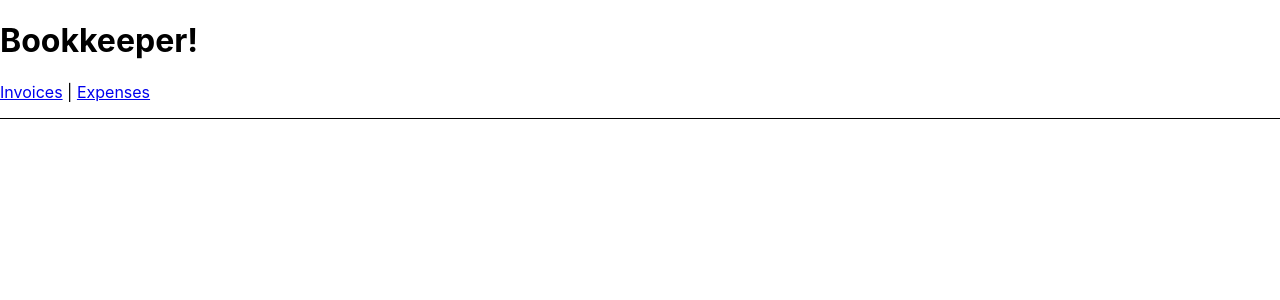
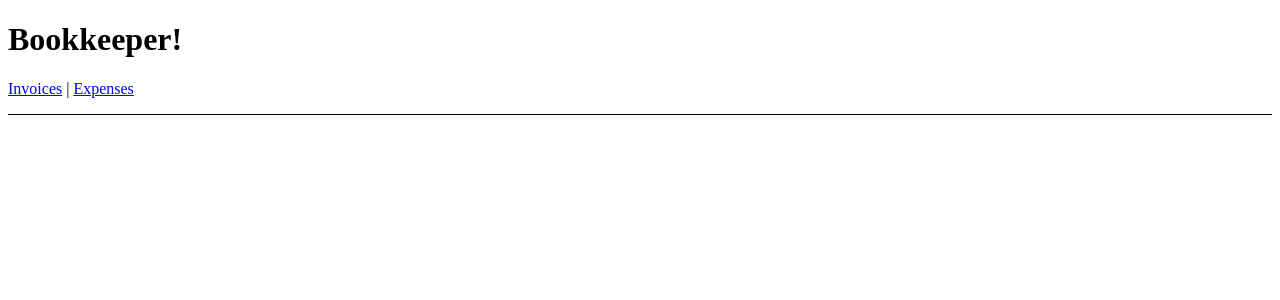
Before and after one commit to taylulz/s2, a React (Create React App) app: page / in a window 1280 px wide. Shown: the top 300 px of the page. Built offline with nearby package versions, Linux system fonts and the light colour scheme.

Commit message:
remove uncessary files

```diff
--- a/src/index.css
+++ /dev/null
@@ -1,13 +0,0 @@
-body {
-  margin: 0;
-  font-family: -apple-system, BlinkMacSystemFont, 'Segoe UI', 'Roboto', 'Oxygen',
-    'Ubuntu', 'Cantarell', 'Fira Sans', 'Droid Sans', 'Helvetica Neue',
-    sans-serif;
-  -webkit-font-smoothing: antialiased;
-  -moz-osx-font-smoothing: grayscale;
-}
-
-code {
-  font-family: source-code-pro, Menlo, Monaco, Consolas, 'Courier New',
-    monospace;
-}
--- a/src/index.js
+++ b/src/index.js
@@ -1,5 +1,4 @@
 import React from 'react';
-import './index.css';
 import { render } from "react-dom";
 import { BrowserRouter } from "react-router-dom";
 import App from './App';
```
Also changed, not shown: src/reportWebVitals.js (deleted, +0 -13 lines), src/setupTests.js (deleted, +0 -5 lines), 1 other file (tests, documents, lock files or other folders).
